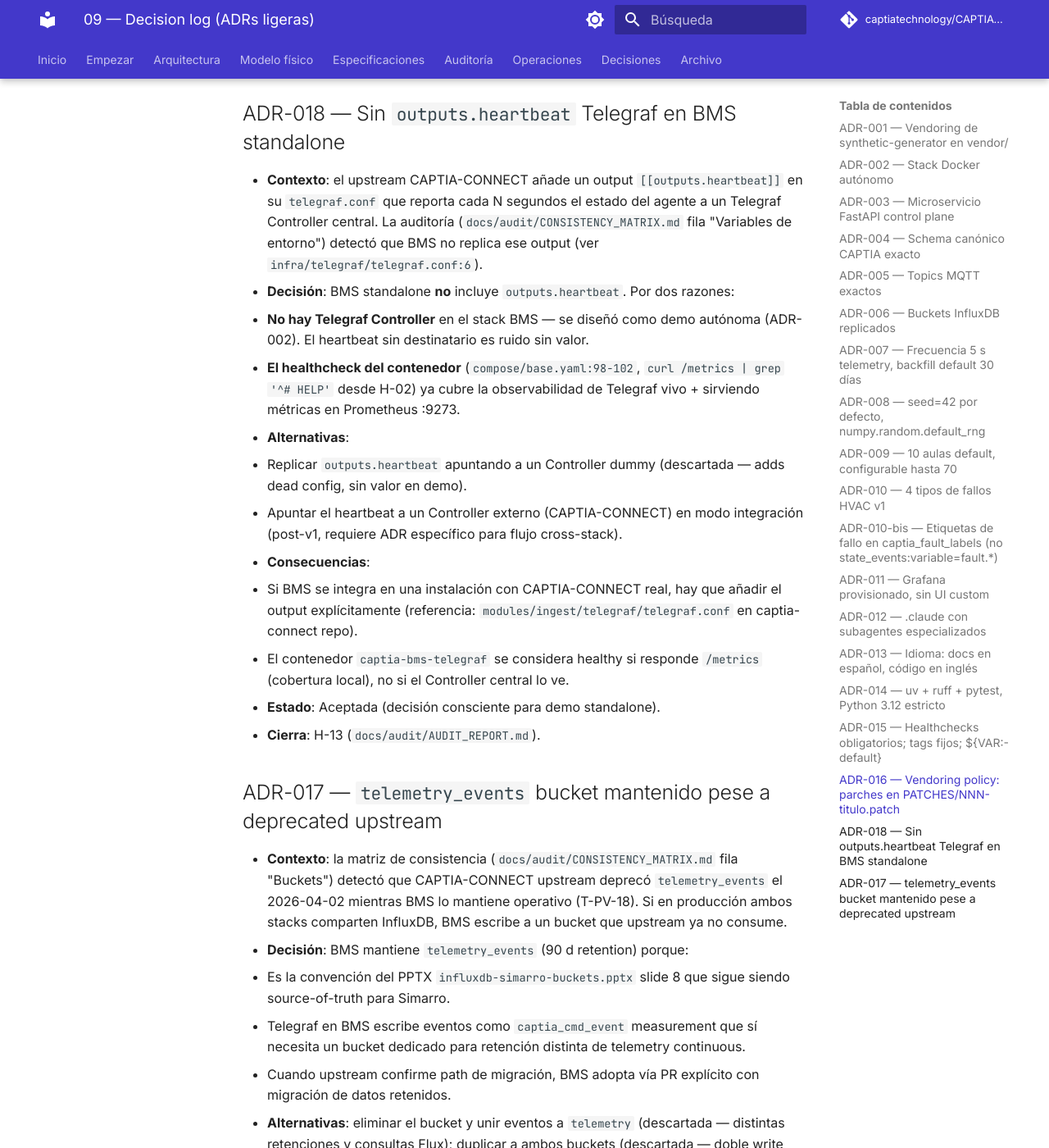
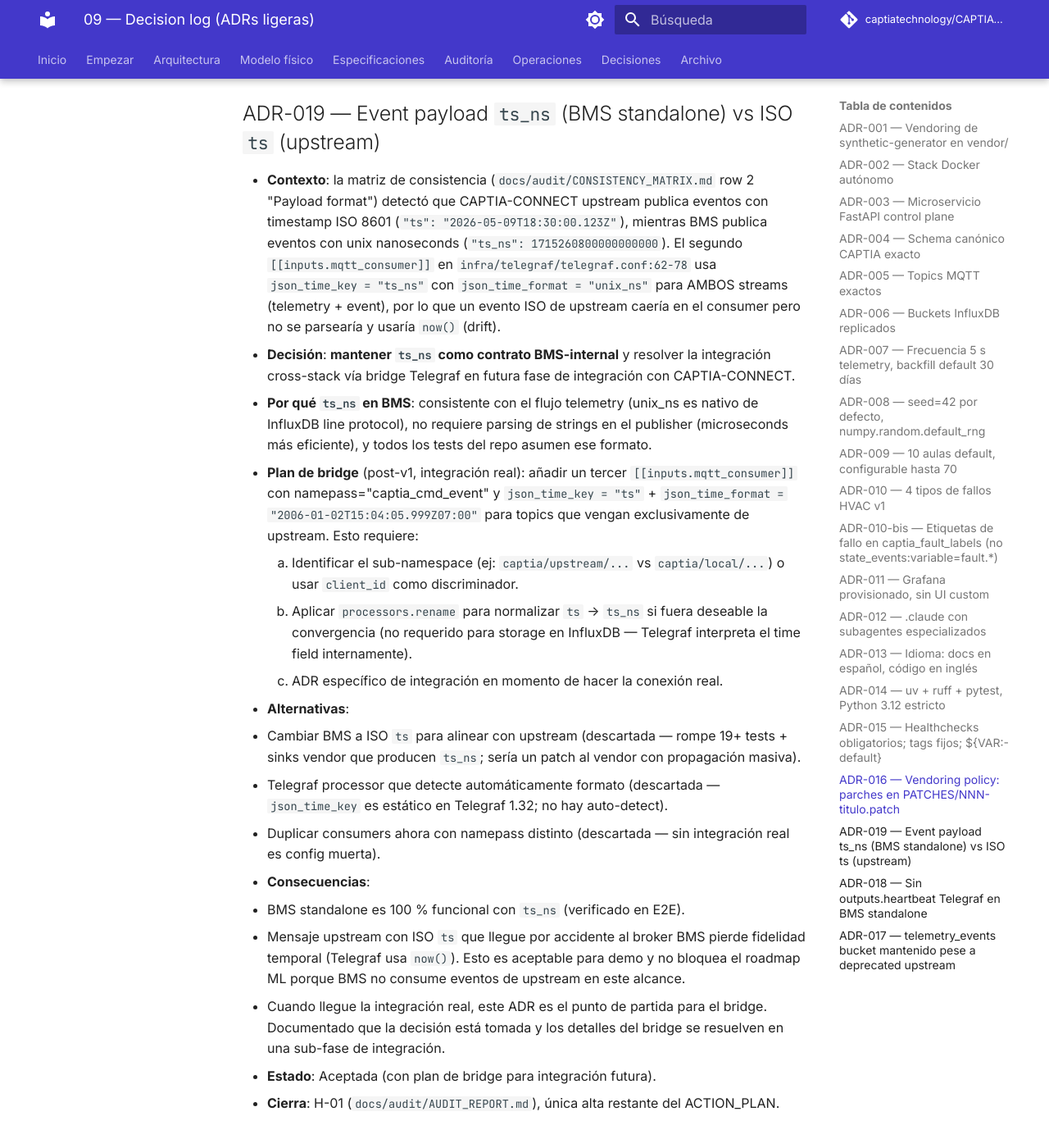
Before and after one commit to captia-technology/captia-synthetic-data-bms, an MkDocs documentation site: the page built from docs/specs/synthetic-bms/09-decision-log.md, in a window 1280 px wide and 1400 px high, scrolled down 5933 px. Shown: the whole window at 82% size. Built offline with MkDocs 1.6.1 and Material for MkDocs 9.7.7, drawn with Linux system fonts in a browser that asks for light colours; comment, search, counter and statistics services are not loaded.

Commit message:
docs(decision): close H-01 — ADR-019 ts_ns vs ISO event payload
ADR-019 documents the technical decision to keep ts_ns (unix
nanoseconds) as the BMS standalone contract for both telemetry and
event streams, while leaving an explicit bridge plan for future
CAPTIA-CONNECT integration where upstream publishes events with
ISO 8601 ts.

Rationale:
  - ts_ns is native to InfluxDB line protocol and matches the existing
    telemetry stream (consistent intra-stack contract).
  - All 245 tests assume ts_ns; switching would mass-propagate vendor
    patches and break determinism snapshots.
  - Upstream integration (post-v1) gets a dedicated 3rd
    [[inputs.mqtt_consumer]] with namepass=captia_cmd_event and
    json_time_key="ts" / json_time_format=ISO 8601, discriminated by
    sub-namespace or client_id. ADR-019 details the migration steps
    (1. namespace split, 2. processors.rename if needed, 3. dedicated
    integration ADR when the connection happens).

Consequences:
  - BMS standalone remains 100% functional with ts_ns (live verified).
  - Mensaje upstream con ISO ts que llegue por accidente al broker BMS
    pierde fidelidad temporal — aceptable para demo, no bloquea ML
    roadmap (BMS no consume eventos upstream en v1).

ACTION_PLAN.md updated:
  - 28/29 findings closed (96.5%).
  - Only H-11 (baja) remains: manual Dependabot PR review, no code
    change required, outside the scope of the automated auditoría.

Refs: docs/audit/AUDIT_REPORT.md (H-01);
      docs/audit/CONSISTENCY_MATRIX.md row 2 "Payload format";
      infra/telegraf/telegraf.conf:62-78 (event consumer config).

Co-Authored-By: Claude Opus 4.7 (1M context) <noreply@anthropic.com>

```diff
--- a/docs/specs/synthetic-bms/09-decision-log.md
+++ b/docs/specs/synthetic-bms/09-decision-log.md
@@ -163,6 +163,55 @@
   2026-05-10.
 - **Estado**: Aceptada.
 
+## ADR-019 — Event payload `ts_ns` (BMS standalone) vs ISO `ts` (upstream)
+
+- **Contexto**: la matriz de consistencia
+  (`docs/audit/CONSISTENCY_MATRIX.md` row 2 "Payload format") detectó que
+  CAPTIA-CONNECT upstream publica eventos con timestamp ISO 8601
+  (`"ts": "2026-05-09T18:30:00.123Z"`), mientras BMS publica eventos con
+  unix nanoseconds (`"ts_ns": 1715260800000000000`). El segundo
+  `[[inputs.mqtt_consumer]]` en `infra/telegraf/telegraf.conf:62-78` usa
+  `json_time_key = "ts_ns"` con `json_time_format = "unix_ns"` para AMBOS
+  streams (telemetry + event), por lo que un evento ISO de upstream caería
+  en el consumer pero no se parsearía y usaría `now()` (drift).
+- **Decisión**: **mantener `ts_ns` como contrato BMS-internal** y resolver
+  la integración cross-stack vía bridge Telegraf en futura fase de
+  integración con CAPTIA-CONNECT.
+  - **Por qué `ts_ns` en BMS**: consistente con el flujo telemetry (unix_ns
+    es nativo de InfluxDB line protocol), no requiere parsing de strings
+    en el publisher (microseconds más eficiente), y todos los tests del
+    repo asumen ese formato.
+  - **Plan de bridge** (post-v1, integración real): añadir un tercer
+    `[[inputs.mqtt_consumer]]` con namepass="captia_cmd_event" y
+    `json_time_key = "ts"` + `json_time_format = "2006-01-02T15:04:05.999Z07:00"`
+    para topics que vengan exclusivamente de upstream. Esto requiere:
+    1. Identificar el sub-namespace (ej: `captia/upstream/...` vs
+       `captia/local/...`) o usar `client_id` como discriminador.
+    2. Aplicar `processors.rename` para normalizar `ts` → `ts_ns` si fuera
+       deseable la convergencia (no requerido para storage en
+       InfluxDB — Telegraf interpreta el time field internamente).
+    3. ADR específico de integración en momento de hacer la conexión real.
+- **Alternativas**:
+  - Cambiar BMS a ISO `ts` para alinear con upstream (descartada — rompe
+    19+ tests + sinks vendor que producen `ts_ns`; sería un patch al
+    vendor con propagación masiva).
+  - Telegraf processor que detecte automáticamente formato (descartada —
+    `json_time_key` es estático en Telegraf 1.32; no hay auto-detect).
+  - Duplicar consumers ahora con namepass distinto (descartada — sin
+    integración real es config muerta).
+- **Consecuencias**:
+  - BMS standalone es 100 % funcional con `ts_ns` (verificado en E2E).
+  - Mensaje upstream con ISO `ts` que llegue por accidente al broker BMS
+    pierde fidelidad temporal (Telegraf usa `now()`). Esto es aceptable
+    para demo y no bloquea el roadmap ML porque BMS no consume eventos
+    de upstream en este alcance.
+  - Cuando llegue la integración real, este ADR es el punto de partida
+    para el bridge. Documentado que la decisión está tomada y los
+    detalles del bridge se resuelven en una sub-fase de integración.
+- **Estado**: Aceptada (con plan de bridge para integración futura).
+- **Cierra**: H-01 (`docs/audit/AUDIT_REPORT.md`), única alta restante
+  del ACTION_PLAN.
+
 ## ADR-018 — Sin `outputs.heartbeat` Telegraf en BMS standalone
 
 - **Contexto**: el upstream CAPTIA-CONNECT añade un output
```
Also changed, not shown: docs/audit/ACTION_PLAN.md (+9 -7 lines).
